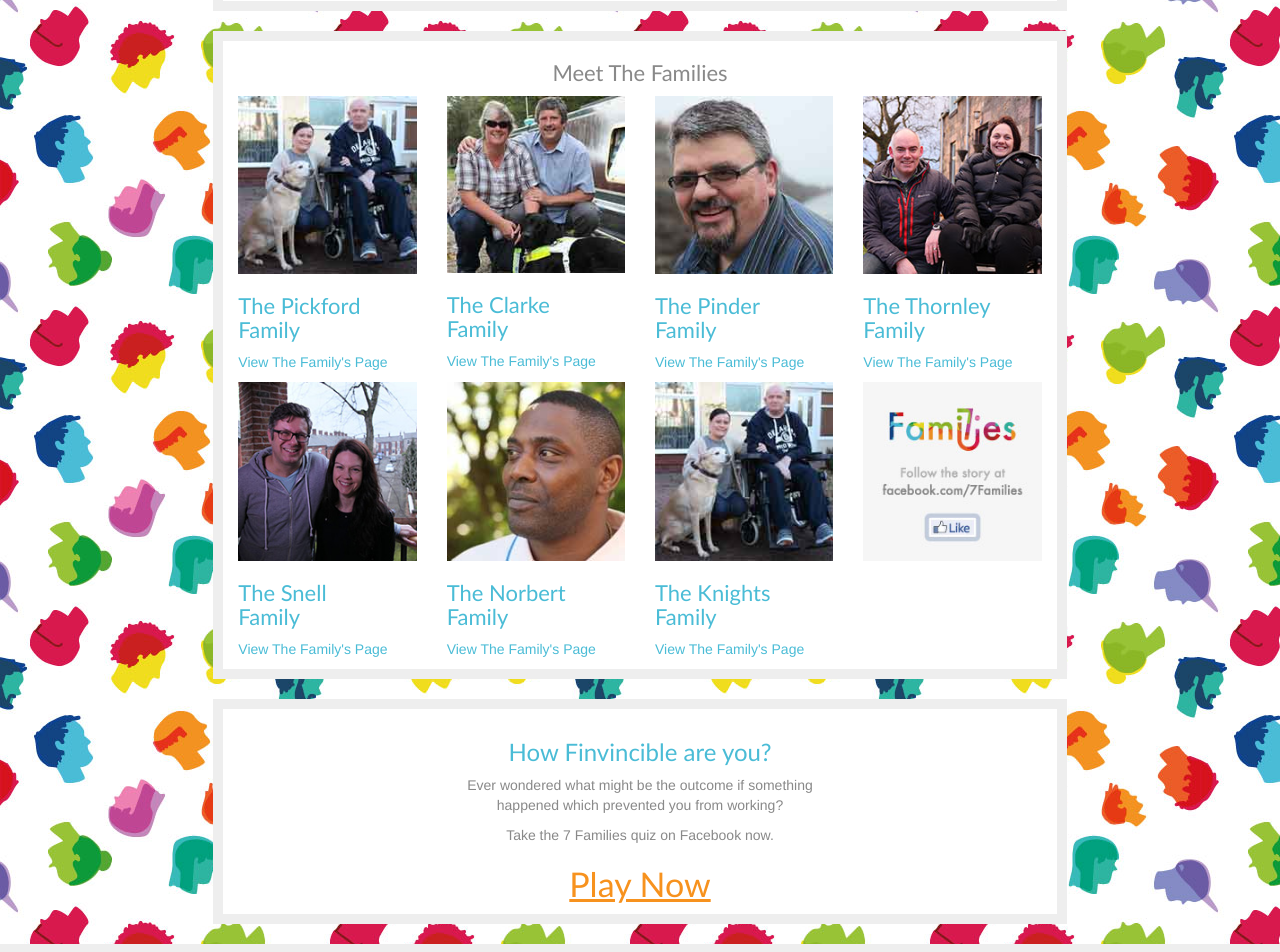
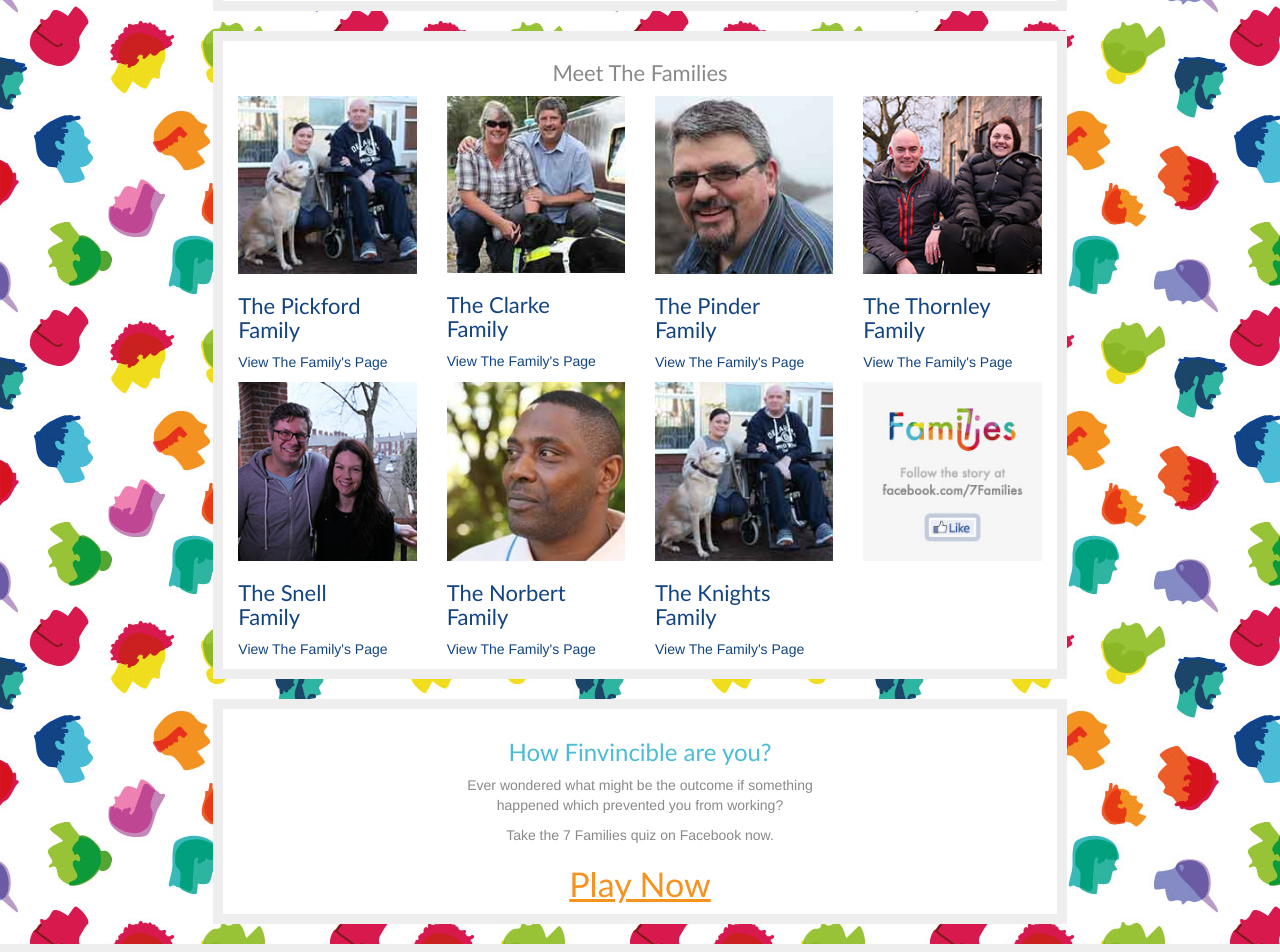
Before and after one commit to big-cat/7-families, a Jekyll site: the page built from index.html, in a window 1280 px wide. Shown: the part 1254-2206 px from the top of the page. Built offline with Jekyll 4.4.1, drawn with Linux system fonts in a browser that asks for light colours.

Commit message:
Updated Generic and 1 other file

```diff
--- a/_includes/families.html
+++ b/_includes/families.html
@@ -20,15 +20,15 @@
                         <div class="row">
                             {% for family in site.families %}
                             <div class="col-md-3">
-                                <a class="blue-text" href="{{ family.url }}" title="Click here to view The {{ family.title }} Family page."><img class="flex" src="{{ family.thumbnail }}" alt="The Pickford Family" />
+                                <a class="dark-blue-text" href="{{ family.url }}" title="Click here to view The {{ family.title }} Family page."><img class="flex" src="{{ family.thumbnail }}" alt="The Pickford Family" />
                                 </a>
-                                <a class="blue-text" href="{{ family.url }}" title="Click here to view The {{ family.title }} Family page.">
-                                    <h2 class="blue-text">
+                                <a class="dark-blue-text" href="{{ family.url }}" title="Click here to view The {{ family.title }} Family page.">
+                                    <h2 class="dark-blue-text">
                                         The {{ family.title }}<br />Family
                                     </h2>
                                 </a>
                                 <p>
-                                    <a class="blue-text" href="{{ family.url }}" title="Click here to view The {{ family.title }} Family page.">View The Family's Page</a>
+                                    <a class="dark-blue-text" href="{{ family.url }}" title="Click here to view The {{ family.title }} Family page.">View The Family's Page</a>
                                 </p>
                             </div>
                             {% endfor %}
--- a/assets/css/generic.css
+++ b/assets/css/generic.css
@@ -34,11 +34,11 @@
 
 }
 
-.odd {
+.odd:nth-of-type(1n) {
     background-color: #f39221;
 }
 
-.odd h3 {
+.odd:nth-of-type(1n) h3 {
     color: #e52f1b
 }
 
@@ -50,18 +50,22 @@
     color: #124483;
 }
 
-.even {
+.even:nth-of-type(1n) {
     background-color: #eb371e;
 }
 
-.even h3 {
+.even:nth-of-type(1n) h3 {
     color: #f0dd1e;
 }
 
-.even:nth-of-type(4n) {
+.even:nth-of-type(3n) {
     background-color: #124483;
 }
 
-.even:nth-of-type(4n) h3 {
+.even:nth-of-type(3n) h3 {
     color: #f0dd1e;
 }
+
+a {
+    color: inherit;
+}
```
